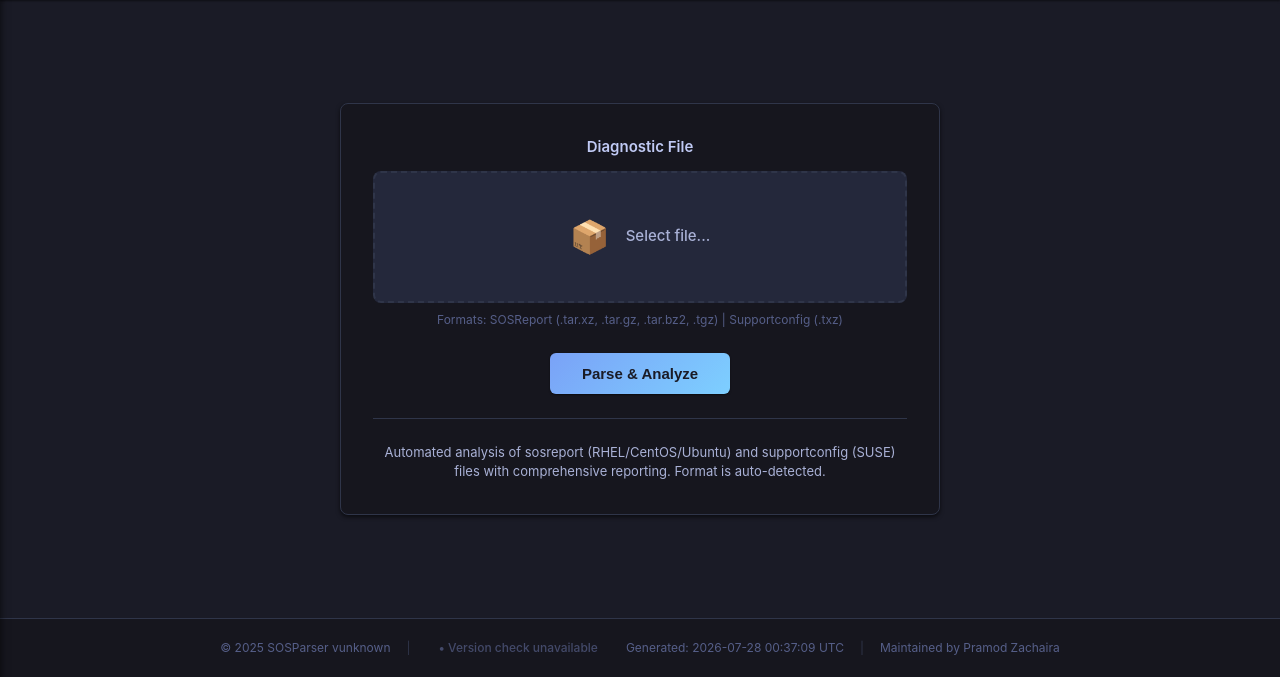
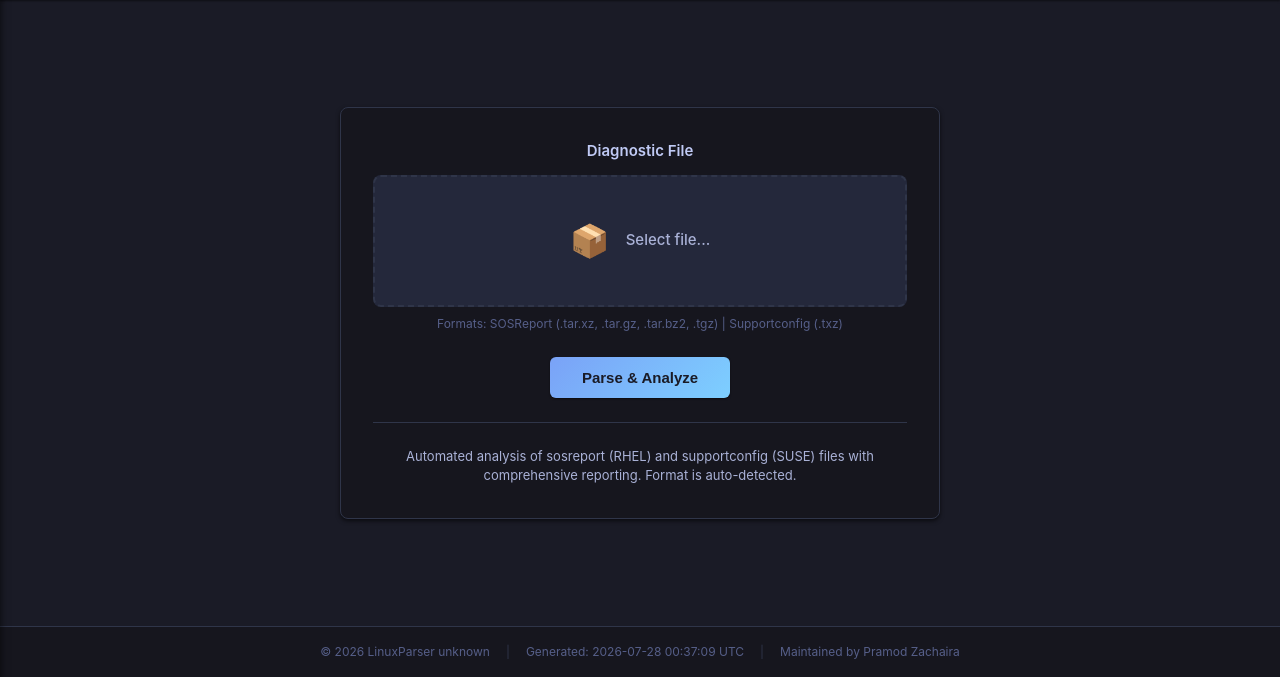
Before and after one commit to pramodkz/LinuxParser, a Flask app: page / in a window 1280 px wide. Shown: the part 123-800 px from the top of the page. Run offline with Flask 3, Linux system fonts and the light colour scheme; data that the repository does not hold is empty.

Commit message:
Release v1.2.0: Minor updates on to the templates

```diff
--- a/webapp/app.py
+++ b/webapp/app.py
@@ -1179,70 +1179,6 @@ def create_app() -> Flask:
         resp.headers["X-Content-Type-Options"] = "nosniff"
         return resp
 
-    @app.get("/api/version/check")
-    def check_version():
-        """Check for latest version on DockerHub."""
-        current_version = __version__
-
-        def parse_version(version_string):
-            """Parse semantic version into tuple for comparison."""
-            try:
-                parts = version_string.lstrip('v').split('.')
-                return tuple(int(p) for p in parts)
-            except (ValueError, AttributeError):
-                return (0, 0, 0)
-
-        try:
-            # DockerHub API endpoint for tags
-            url = "https://hub.docker.com/v2/repositories/samuelmatildes/sosparser/tags/?page_size=100"
-            req = Request(url)
-            req.add_header('User-Agent', 'SOSParser-Version-Checker')
-
-            with urlopen(req, timeout=5) as response:
-                data = json.loads(response.read().decode())
-
-                # Filter out 'latest' and get version tags
-                version_tags = []
-                for tag in data.get('results', []):
-                    tag_name = tag.get('name', '')
-                    # Skip 'latest' and tags that don't look like versions
-                    if tag_name != 'latest' and (tag_name.startswith('0.') or tag_name.startswith('1.')):
-                        version_tags.append(tag_name)
-
-                if version_tags:
-                    # Sort versions using semantic versioning (tuple comparison)
-                    version_tags.sort(key=parse_version, reverse=True)
-                    latest_version = version_tags[0]
-
-                    # Compare versions semantically
-                    current_tuple = parse_version(current_version)
-                    latest_tuple = parse_version(latest_version)
-                    update_available = latest_tuple > current_tuple
-
-                    return jsonify({
-                        "current": current_version,
-                        "latest": latest_version,
-                        "update_available": update_available,
-                        "status": "ok"
-                    })
-                else:
-                    return jsonify({
-                        "current": current_version,
-                        "latest": current_version,
-                        "update_available": False,
-                        "status": "no_tags_found"
-                    })
-
-        except (URLError, HTTPError, json.JSONDecodeError, KeyError) as e:
-            # Return current version if check fails
-            return jsonify({
-                "current": current_version,
-                "latest": None,
-                "update_available": False,
-                "status": "error",
-                "error": str(e)
-            })
-
     @app.get("/healthz")
     def healthz():
         return {"status": "ok"}
--- a/webapp/static/main.css
+++ b/webapp/static/main.css
@@ -58,15 +58,6 @@
 }
 [data-theme="light"] .flash-info {
   background: rgba(41, 89, 170, 0.1);
-}
-[data-theme="light"] .version-current {
-  color: #385f0d; background: rgba(56, 95, 13, 0.1);
-}
-[data-theme="light"] .version-outdated {
-  color: #8f5e15; background: rgba(143, 94, 21, 0.1);
-}
-[data-theme="light"] .version-outdated:hover {
-  background: rgba(143, 94, 21, 0.2);
 }
 [data-theme="light"] .upload-overlay {
   background: rgba(225, 226, 231, 0.97);
@@ -403,50 +394,6 @@ main {
   justify-content: center;
 }
 
-.version-checker {
-  font-size: 0.8rem;
-}
-
-.version-status {
-  display: inline-block;
-  padding: 0.25rem 0.75rem;
-  border-radius: 12px;
-  font-size: 0.75rem;
-  font-weight: 500;
-}
-
-.version-current {
-  color: #9ece6a;
-  background: rgba(158, 206, 106, 0.1);
-}
-
-.version-outdated {
-  color: #e0af68;
-  background: rgba(224, 175, 104, 0.1);
-  animation: pulse-warning 2s ease-in-out infinite;
-  text-decoration: none;
-  display: inline-block;
-  padding: 0.25rem 0.75rem;
-  border-radius: 12px;
-  font-size: 0.75rem;
-  font-weight: 500;
-  transition: all 0.2s ease;
-}
-
-.version-outdated:hover {
-  background: rgba(224, 175, 104, 0.2);
-  transform: translateY(-1px);
-}
-
-.version-unknown {
-  color: var(--text-muted);
-  opacity: 0.7;
-}
-
-@keyframes pulse-warning {
-  0%, 100% { opacity: 1; }
-  50% { opacity: 0.6; }
-}
 
 @media (min-width: 768px) {
   .footer-content {
--- a/webapp/static/main.js
+++ b/webapp/static/main.js
@@ -366,59 +366,6 @@ class ChunkedUploader {
   }
 }
 
-// ========== Version Checker ==========
-async function checkVersion() {
-  const versionStatus = document.getElementById('version-status');
-
-  try {
-    const response = await fetch('/api/version/check');
-    const data = await response.json();
-
-    // Sanitize version strings — they must contain only digits, dots, and hyphens
-    const VERSION_RE = /^[0-9A-Za-z._-]{1,32}$/;
-    const safeCurrent = VERSION_RE.test(data.current) ? data.current : '';
-    const safeLatest  = VERSION_RE.test(data.latest)  ? data.latest  : '';
-
-    if (data.status === 'ok') {
-      if (data.update_available && safeLatest) {
-        // Build link element with DOM API to avoid innerHTML XSS
-        const a = document.createElement('a');
-        a.href = 'https://github.com/pramodkz/LinuxSOSparser/blob/main/README.md#update';
-        a.target = '_blank';
-        a.rel = 'noopener noreferrer';
-        a.className = 'version-outdated';
-        if (safeCurrent) a.title = `Current: v${safeCurrent}, Latest: v${safeLatest}`;
-        a.textContent = `\u26a0\ufe0f Update available: v${safeLatest}`;
-        versionStatus.textContent = '';
-        versionStatus.appendChild(a);
-      } else {
-        const span = document.createElement('span');
-        span.className = 'version-current';
-        span.textContent = '\u2713 Up to date';
-        versionStatus.textContent = '';
-        versionStatus.appendChild(span);
-        if (safeCurrent) versionStatus.title = `Current version: v${safeCurrent}`;
-      }
-    } else if (data.latest === null) {
-      const span = document.createElement('span');
-      span.className = 'version-unknown';
-      span.textContent = '\u2022 Version check unavailable';
-      versionStatus.textContent = '';
-      versionStatus.appendChild(span);
-      versionStatus.title = 'Unable to check for updates';
-    } else {
-      const span = document.createElement('span');
-      span.className = 'version-current';
-      span.textContent = '\u2713 Up to date';
-      versionStatus.textContent = '';
-      versionStatus.appendChild(span);
-    }
-  } catch (error) {
-    versionStatus.innerHTML = `<span class="version-unknown">• Version check unavailable</span>`;
-    versionStatus.title = 'Unable to check for updates';
-  }
-}
-
 // ========== Report Browser (only in non-public mode) ==========
 function initReportBrowser() {
   const browseBtn = document.getElementById('browse-reports-btn');
@@ -609,11 +556,6 @@ document.addEventListener('DOMContentLoaded', function() {
   // Initialize report browser
   initReportBrowser();
 
-  // Check version on page load
-  if (document.getElementById('version-checker')) {
-    checkVersion();
-  }
-
   // Theme toggle
   const themeToggle = document.getElementById('theme-toggle');
   if (themeToggle) {
--- a/webapp/templates/index.html
+++ b/webapp/templates/index.html
@@ -3,7 +3,7 @@
   <head>
     <meta charset="utf-8">
     <meta name="viewport" content="width=device-width, initial-scale=1">
-    <title>SOSParser</title>
+    <title>LinuxParser</title>
     <!-- Apply saved theme before first paint to avoid flash -->
     <script>try{var t=localStorage.getItem('sosparser-theme');if(t)document.documentElement.setAttribute('data-theme',t);}catch(e){}</script>
     <link rel="stylesheet" href="{{ url_for('static', filename='main.css') }}">
@@ -28,7 +28,7 @@
                 <!-- Moon: shown in light mode → switch to dark -->
                 <svg class="icon-moon" viewBox="0 0 24 24" fill="none" stroke="currentColor" stroke-width="2" stroke-linecap="round" stroke-linejoin="round" width="16" height="16"><path d="M21 12.79A9 9 0 1 1 11.21 3 7 7 0 0 0 21 12.79z"/></svg>
               </button>
-              <a class="icon-link" href="https://github.com/pramodkz/LinuxSOSparser" target="_blank" rel="noopener noreferrer" aria-label="GitHub">
+              <a class="icon-link" href="https://github.com/pramod-b-zacharia_dbk/LinuxSOSparser" target="_blank" rel="noopener noreferrer" aria-label="GitHub">
                 <svg viewBox="0 0 16 16" aria-hidden="true" focusable="false" class="icon-svg">
                   <path fill="currentColor" d="M8 0C3.58 0 0 3.58 0 8c0 3.54 2.29 6.53 5.47 7.59.4.07.55-.17.55-.38 0-.19-.01-.82-.01-1.49-2.01.37-2.53-.49-2.69-.94-.09-.23-.48-.94-.82-1.13-.28-.15-.68-.52-.01-.53.63-.01 1.08.58 1.23.82.72 1.21 1.87.87 2.33.66.07-.52.28-.87.51-1.07-1.78-.2-3.64-.89-3.64-3.95 0-.87.31-1.59.82-2.15-.08-.2-.36-1.02.08-2.12 0 0 .67-.21 2.2.82.64-.18 1.32-.27 2-.27.68 0 1.36.09 2 .27 1.53-1.04 2.2-.82 2.2-.82.44 1.1.16 1.92.08 2.12.51.56.82 1.27.82 2.15 0 3.07-1.87 3.75-3.65 3.95.29.25.54.73.54 1.48 0 1.07-.01 1.93-.01 2.19 0 .21.15.46.55.38A8.013 8.013 0 0016 8c0-4.42-3.58-8-8-8z"/>
                 </svg>
@@ -77,7 +77,7 @@
           </form>
 
           <div class="info-panel">
-            <p>Automated analysis of sosreport (RHEL/CentOS/Ubuntu) and supportconfig (SUSE) files with comprehensive reporting. Format is auto-detected.</p>
+            <p>Automated analysis of sosreport (RHEL) and supportconfig (SUSE) files with comprehensive reporting. Format is auto-detected.</p>
           </div>
         </div>
       </main>
@@ -85,10 +85,7 @@
       <footer class="footer">
         <div class="container">
           <div class="footer-content">
-            <span>&copy; 2025 SOSParser v{{ version }}</span>
-            <div class="version-checker" id="version-checker">
-              <span class="version-status" id="version-status">Checking for updates...</span>
-            </div>
+            <span>&copy; 2026 LinuxParser {{ version }}</span>
             <span>Generated: {{ execution_timestamp }} UTC</span>
             <span class="maintainer">Maintained by Pramod Zachaira</span>
           </div>
```
Also changed, not shown: CHANGELOG.md, 2 other files.
